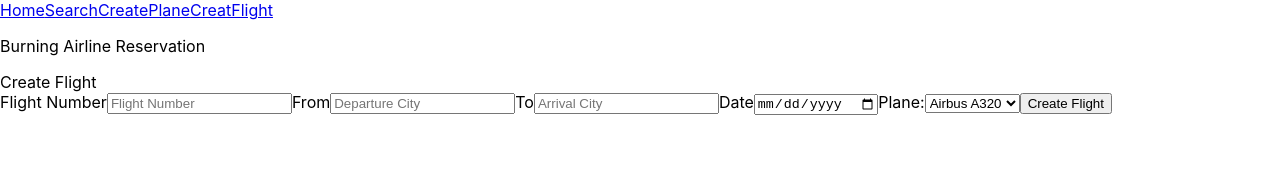
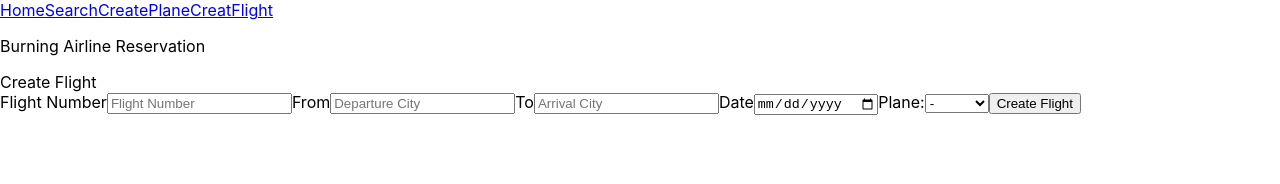
Before and after one commit to audreypatricia/burning-airlines-client, a React (Create React App) app: page /createFlight in a window 1280 px wide. Shown: the top 184 px of the page. Built offline with nearby package versions, Linux system fonts and the light colour scheme; no server answers.

Commit message:
planename change

```diff
--- a/src/componets/CreateFlight.js
+++ b/src/componets/CreateFlight.js
@@ -1,5 +1,6 @@
 import React, { Component } from "react";
 import axios from "axios";
+import { Button } from "react-bootstrap";
 
 const SERVER_FLIGHTS_URL = "http://localhost:3000/flights.json";
 
@@ -125,10 +126,8 @@ export class CreateFlight extends Component {
               <option value="" selected>
                 -
               </option>
-              <option value="A380">Airbus A380</option>
-              <option selected value="A320">
-                Airbus A320
-              </option>
+              <option value="VG100">VG100</option>
+              <option value="QA100">QA100</option>
             </select>
           </label>
 
```
